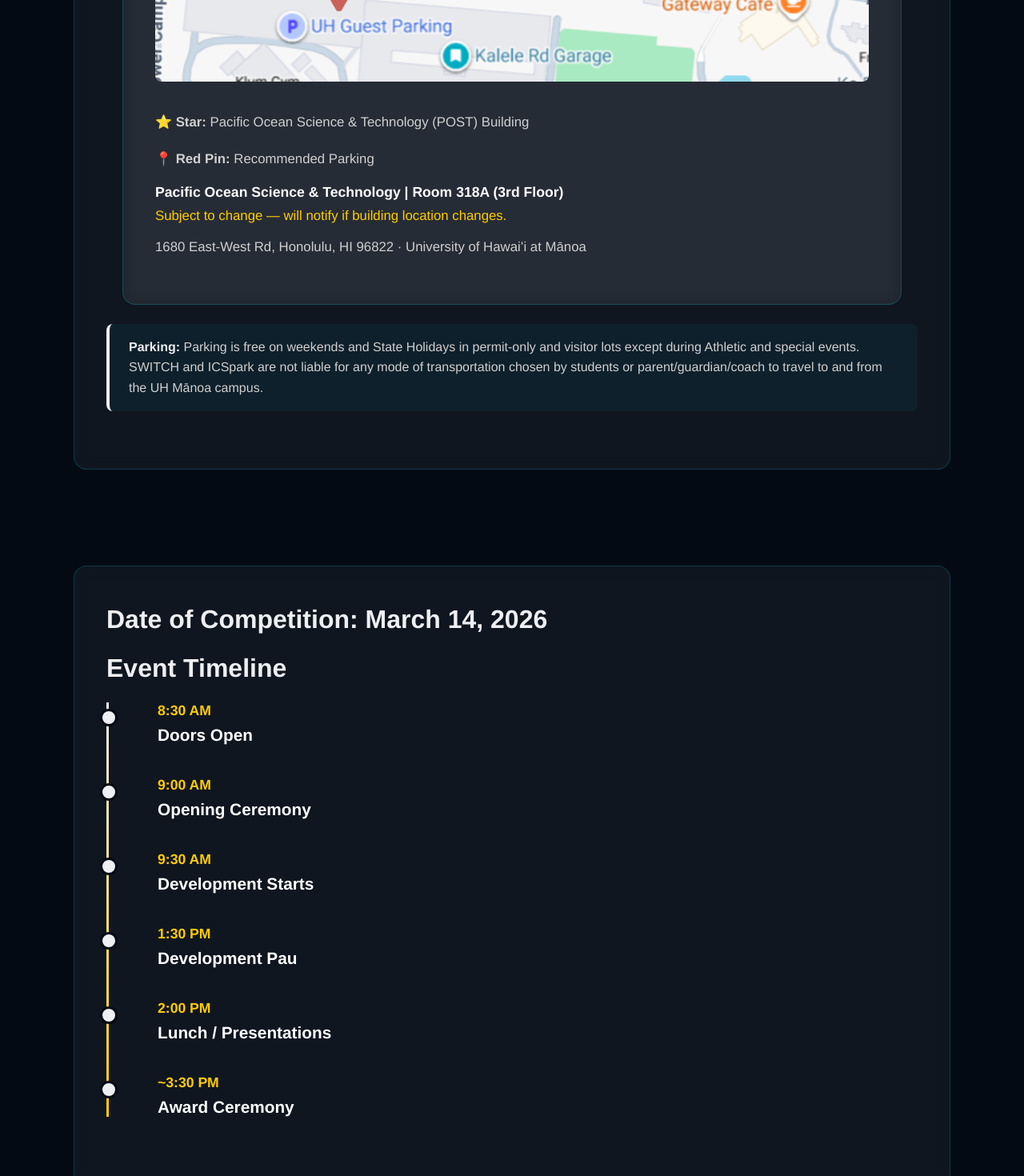
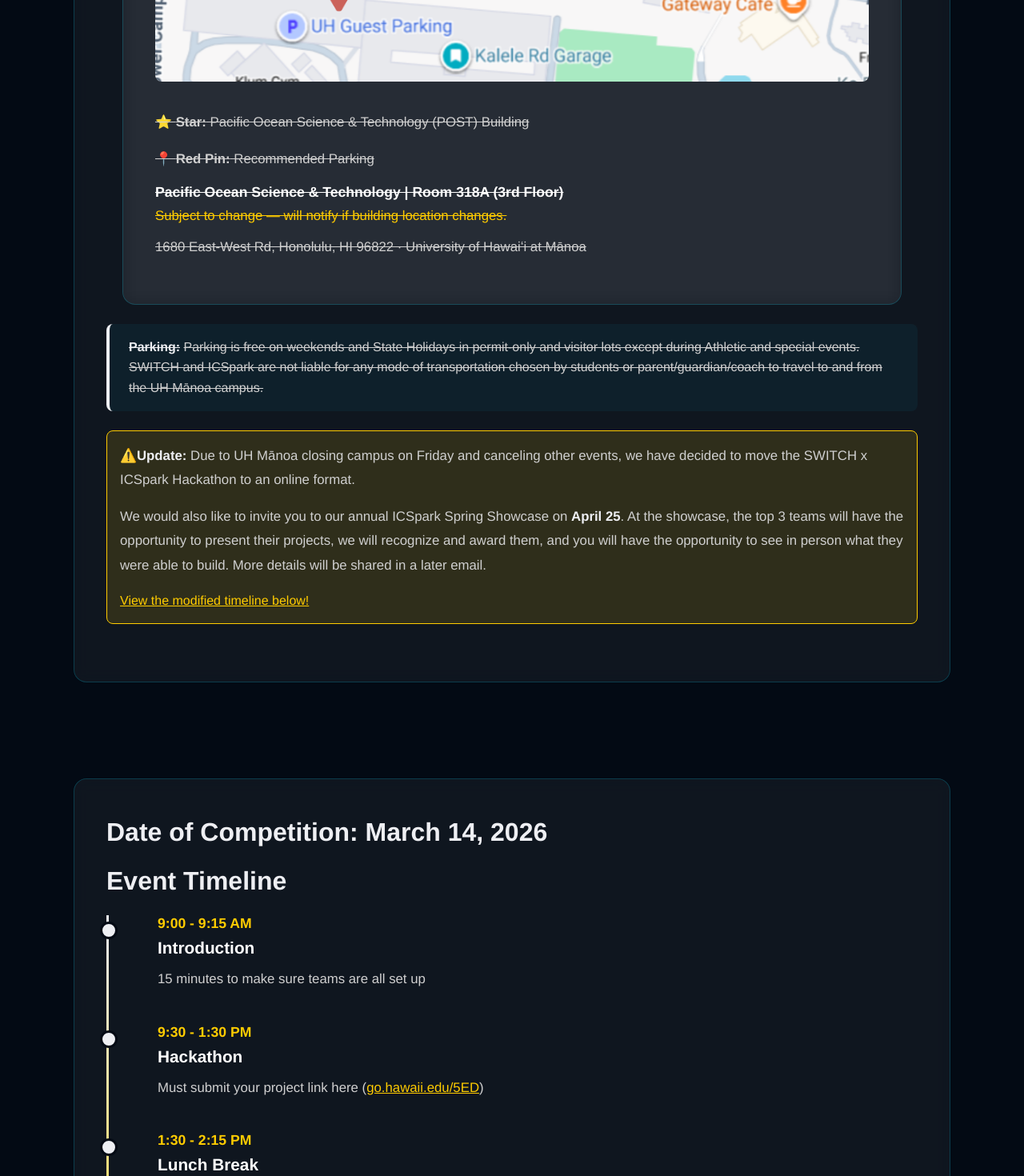
Before and after one commit to icspark-UHM/Spring-2026, a React (Vite) app in the folder react/: page /#/hackathon/schedule in a window 1280 px wide. Shown: the part 1260-2730 px from the top of the page at 80% size. Built offline with nearby package versions, Linux system fonts and the light colour scheme.

Commit message:
Modified Location, Parking, and Timeline

```diff
--- a/react/src/pages/Hackathon/Schedule.tsx
+++ b/react/src/pages/Hackathon/Schedule.tsx
@@ -11,7 +11,7 @@ function HackathonSchedule() {
       <section className={`${styles.pageHeader} ${styles.pageHeaderHero}`}>
         <div className={styles.container}>
           <h1 className={`${styles.pageTitle} ${styles.pageTitleDark}`}>Hackathon Schedule</h1>
-          <p className={`${styles.pageSubtitle} ${styles.pageSubtitleDark}`}>Timeline and location for the Spring 2026 Hackathongith</p>
+          <p className={`${styles.pageSubtitle} ${styles.pageSubtitleDark}`}>Timeline and location for the Spring 2026 Hackathon</p>
           <p className={`${styles.pageSubtitle} ${styles.pageSubtitleDark}`}><strong>March 14, 2026</strong></p>
         </div>
       </section>
@@ -32,35 +32,55 @@ function HackathonSchedule() {
               />
 
               <div className={styles.mapLegend} style={{ margin: '1rem 0' }}>
-                <p>⭐ <strong>Star:</strong> Pacific Ocean Science & Technology (POST) Building</p>
-                <p>📍 <strong>Red Pin:</strong> Recommended Parking</p>
+                <p><s>⭐ <strong>Star:</strong> Pacific Ocean Science & Technology (POST) Building</s></p>
+                <p><s>📍 <strong>Red Pin:</strong> Recommended Parking</s></p>
               </div>
 
               <h4 style={{ fontSize: '1.1rem', margin: '0.75rem 0 0.25rem' }}>
-                Pacific Ocean Science & Technology | Room 318A (3rd Floor)
+                <s>Pacific Ocean Science & Technology | Room 318A (3rd Floor)</s>
               </h4>
               <p style={{ color: '#ffcc00', margin: '0.25rem 0' }}>
-                Subject to change — will notify if building location changes.
+                <s>Subject to change — will notify if building location changes.</s>
               </p>
               <p style={{ margin: '0.5rem 0' }}>
-                1680 East-West Rd, Honolulu, HI 96822 · University of Hawaiʻi at Mānoa
+                <s>1680 East-West Rd, Honolulu, HI 96822 · University of Hawaiʻi at Mānoa</s>
               </p>
             </div>
 
             <ul className={styles.objectivesList} style={{ marginTop: '1.5rem' }}>
               <li>
-                <strong>Parking:</strong> Parking is free on weekends and State Holidays in permit-only
+                <strong><s>Parking:</s></strong> <s>Parking is free on weekends and State Holidays in permit-only
                 and visitor lots except during Athletic and special events. SWITCH and ICSpark are not
                 liable for any mode of transportation chosen by students or parent/guardian/coach to
-                travel to and from the UH Mānoa campus.
+                travel to and from the UH Mānoa campus.</s>
               </li>
+
+              <li style={{ background: '#ffcc0022', border: '1px solid #ffcc00', borderRadius: '8px', padding: '1rem', marginTop: '1.5rem' }}>
+                <p> <strong>⚠️Update: </strong>
+                  Due to UH Mānoa closing campus on Friday and canceling other events, we have decided to move the SWITCH x ICSpark Hackathon to an online format. </p>
+
+                  <p>
+                    We would also like to invite you to our annual ICSpark Spring Showcase on <strong>April 25</strong>.
+                    At the showcase, the top 3 teams will have the opportunity to present their projects, we will recognize and award them, and you will have the opportunity to see in person what they were able to build.
+                    More details will be shared in a later email.
+                  </p>
+
+                  <a
+                    href="#event-timeline"
+                    style={{ color: '#ffcc00', cursor: 'pointer' }}
+                    onClick={(e) => {
+                      e.preventDefault();
+                      document.getElementById('event-timeline')?.scrollIntoView({ behavior: 'smooth' });
+                    }}
+                  >View the modified timeline below!</a>
+                </li>
             </ul>
           </div>
         </div>
       </section>
 
       {/* Event Timeline */}
-      <section className={styles.contentSection} style={{ paddingTop: 0 }}>
+      <section id="event-timeline" className={styles.contentSection} style={{ paddingTop: 0 }}>
         <div className={styles.container}>
           <div className={styles.contentCard}>
             <h2>Date of Competition: March 14, 2026</h2>
@@ -68,33 +88,47 @@ function HackathonSchedule() {
             <div className={styles.scheduleTimeline}>
 
               <div className={styles.scheduleItem}>
-                <div className={styles.scheduleDate}>8:30 AM</div>
-                <h3 className={styles.scheduleTitle}>Doors Open</h3>
+                <div className={styles.scheduleDate}>9:00 - 9:15 AM</div>
+                <h3 className={styles.scheduleTitle}>Introduction</h3>
+                <p>15 minutes to make sure teams are all set up</p>
               </div>
 
               <div className={styles.scheduleItem}>
-                <div className={styles.scheduleDate}>9:00 AM</div>
-                <h3 className={styles.scheduleTitle}>Opening Ceremony</h3>
+                <div className={styles.scheduleDate}>9:30 - 1:30 PM</div>
+                <h3 className={styles.scheduleTitle}>Hackathon</h3>
+                <p>Must submit your project link here
+                  (
+                    <a
+                      href="https://go.hawaii.edu/5ED"
+                      target="_blank"
+                      rel="noopener noreferrer"
+                      style={{ color: '#ffcc00' }}
+                    >
+                    go.hawaii.edu/5ED
+                    </a>
+                  )
+                </p>
               </div>
 
               <div className={styles.scheduleItem}>
-                <div className={styles.scheduleDate}>9:30 AM</div>
-                <h3 className={styles.scheduleTitle}>Development Starts</h3>
+                <div className={styles.scheduleDate}>1:30 - 2:15 PM</div>
+                <h3 className={styles.scheduleTitle}>Lunch Break</h3>
               </div>
 
               <div className={styles.scheduleItem}>
-                <div className={styles.scheduleDate}>1:30 PM</div>
-                <h3 className={styles.scheduleTitle}>Development Pau</h3>
+                <div className={styles.scheduleDate}>2:30 - 3:45 PM</div>
+                <h3 className={styles.scheduleTitle}>Presentations</h3>
+                <p>Please be back online ready to present by 2:20 PM</p>
               </div>
 
               <div className={styles.scheduleItem}>
-                <div className={styles.scheduleDate}>2:00 PM</div>
-                <h3 className={styles.scheduleTitle}>Lunch / Presentations</h3>
+                <div className={styles.scheduleDate}>4:00 - 4:15 PM</div>
+                <h3 className={styles.scheduleTitle}>Break</h3>
               </div>
 
               <div className={styles.scheduleItem}>
-                <div className={styles.scheduleDate}>~3:30 PM</div>
-                <h3 className={styles.scheduleTitle}>Award Ceremony</h3>
+                <div className={styles.scheduleDate}>4:15 - 4:30 PM</div>
+                <h3 className={styles.scheduleTitle}>Announce Winners</h3>
               </div>
 
             </div>
```
Also changed, not shown: 1 other file (tests, documents, lock files or other folders).
